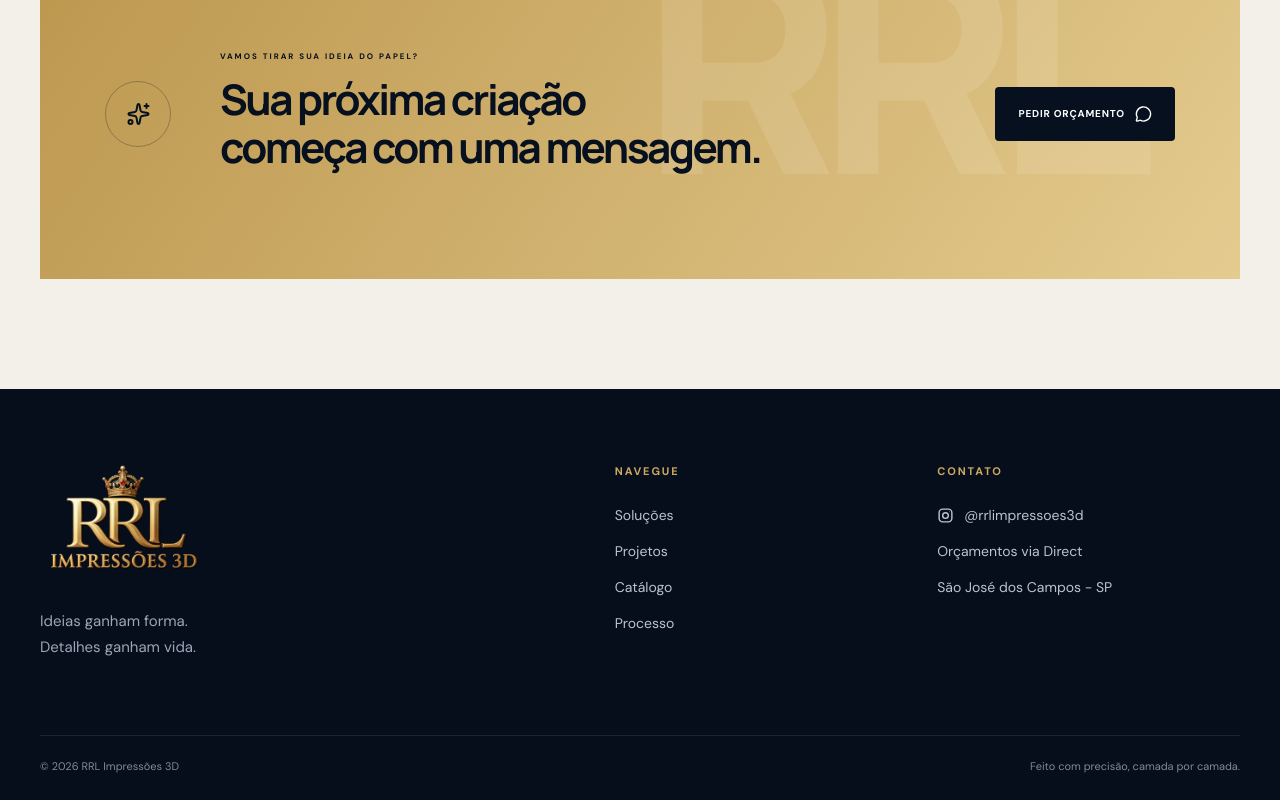
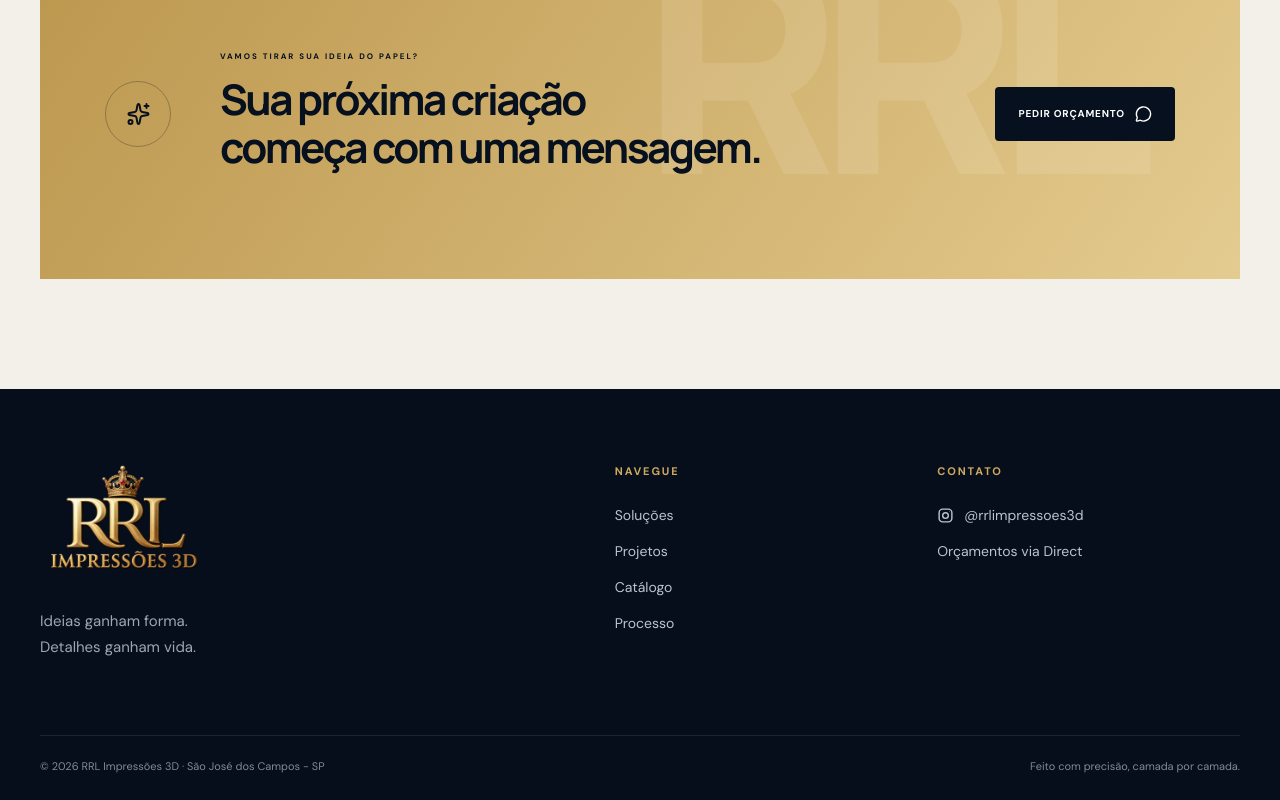
Before and after one commit to Felip322/RRL-Impress-es-3d, a React (Vite) app: page / in a window 1280 px wide. Shown: the part 7742-8542 px from the top of the page. Built offline with nearby package versions, Linux system fonts and the light colour scheme.

Commit message:
Move localizacao para o copyright

```diff
--- a/src/App.tsx
+++ b/src/App.tsx
@@ -218,7 +218,7 @@ function App() {
       <section className="final-cta container"><div className="cta-icon"><Sparkles /></div><div><span>VAMOS TIRAR SUA IDEIA DO PAPEL?</span><h2>Sua próxima criação<br />começa com uma mensagem.</h2></div><a className="button light-button" href={INSTAGRAM} target="_blank" rel="noreferrer">Pedir orçamento <MessageCircle /></a></section>
     </main>
 
-    <footer><div className="container footer-grid"><div><Logo /><p>Ideias ganham forma.<br />Detalhes ganham vida.</p></div><div><b>Navegue</b><a href="#solucoes">Soluções</a><a href="#projetos">Projetos</a><a href="./catalogo.html">Catálogo</a><a href="#processo">Processo</a></div><div><b>Contato</b><a href={INSTAGRAM} target="_blank" rel="noreferrer"><Instagram /> @rrlimpressoes3d</a><span>Orçamentos via Direct</span><span>São José dos Campos - SP</span></div></div><div className="container copyright"><span>© 2026 RRL Impressões 3D</span><span>Feito com precisão, camada por camada.</span></div></footer>
+    <footer><div className="container footer-grid"><div><Logo /><p>Ideias ganham forma.<br />Detalhes ganham vida.</p></div><div><b>Navegue</b><a href="#solucoes">Soluções</a><a href="#projetos">Projetos</a><a href="./catalogo.html">Catálogo</a><a href="#processo">Processo</a></div><div><b>Contato</b><a href={INSTAGRAM} target="_blank" rel="noreferrer"><Instagram /> @rrlimpressoes3d</a><span>Orçamentos via Direct</span></div></div><div className="container copyright"><span>© 2026 RRL Impressões 3D · São José dos Campos - SP</span><span>Feito com precisão, camada por camada.</span></div></footer>
     <a className="floating-instagram" href={INSTAGRAM} target="_blank" rel="noreferrer" aria-label="Pedir orçamento pelo Instagram"><Instagram /><span>Pedir orçamento</span></a>
   </div>
 }
--- a/src/Catalogo.tsx
+++ b/src/Catalogo.tsx
@@ -112,7 +112,7 @@ export default function Catalogo() {
       <section className="catalog-custom container"><div className="catalog-custom-icon"><Sparkles /></div><div><span>NÃO ENCONTROU O QUE IMAGINOU?</span><h2>A gente também cria<br />uma peça só para você.</h2></div><a className="button light-button" href={INSTAGRAM} target="_blank" rel="noreferrer">Enviar minha ideia <MessageCircle /></a></section>
     </main>
 
-    <footer><div className="container footer-grid"><div><BrandLogo /><p>Ideias ganham forma.<br />Detalhes ganham vida.</p></div><div><b>Navegue</b><a href="./index.html">Página inicial</a><a href="#catalogo">Catálogo</a><a href="./index.html#processo">Processo</a></div><div><b>Contato</b><a href={INSTAGRAM} target="_blank" rel="noreferrer"><InstagramIcon /> @rrlimpressoes3d</a><span>Orçamentos via Direct</span><span>São José dos Campos - SP</span></div></div><div className="container copyright"><span>© 2026 RRL Impressões 3D</span><span>Feito com precisão, camada por camada.</span></div></footer>
+    <footer><div className="container footer-grid"><div><BrandLogo /><p>Ideias ganham forma.<br />Detalhes ganham vida.</p></div><div><b>Navegue</b><a href="./index.html">Página inicial</a><a href="#catalogo">Catálogo</a><a href="./index.html#processo">Processo</a></div><div><b>Contato</b><a href={INSTAGRAM} target="_blank" rel="noreferrer"><InstagramIcon /> @rrlimpressoes3d</a><span>Orçamentos via Direct</span></div></div><div className="container copyright"><span>© 2026 RRL Impressões 3D · São José dos Campos - SP</span><span>Feito com precisão, camada por camada.</span></div></footer>
     <a className="floating-instagram" href={INSTAGRAM} target="_blank" rel="noreferrer" aria-label="Pedir orçamento pelo Instagram"><InstagramIcon /><span>Pedir orçamento</span></a>
   </div>
 }
```
